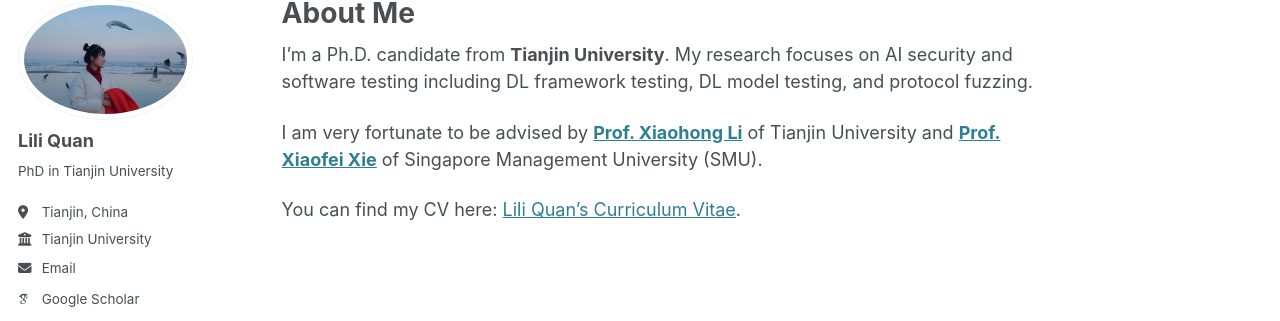
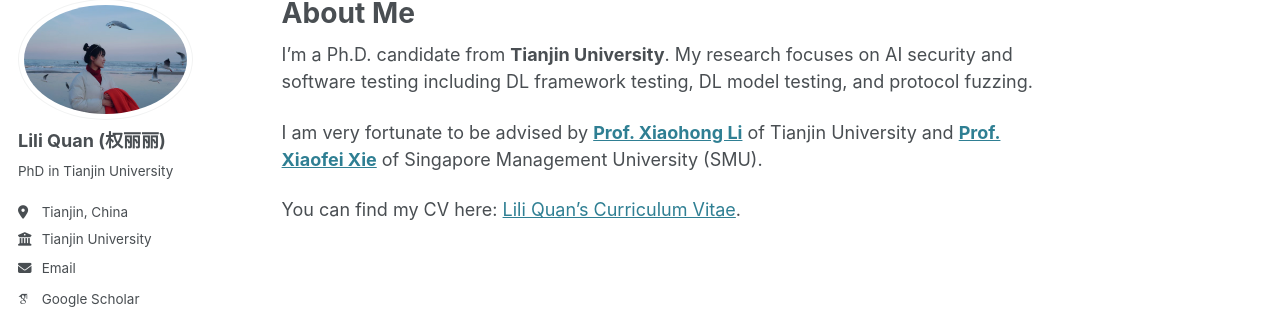
Before and after one commit to liliquan0118/liliquan0118.github.io, a Jekyll site: the page built from _pages/about.md, in a window 1280 px wide. Shown: the part 107-428 px from the top of the page. Built offline with Jekyll 4.4.1, drawn with Linux system fonts in a browser that asks for light colours; some web fonts are replaced.

Commit message:
Update _config.yml

```diff
--- a/_config.yml
+++ b/_config.yml
@@ -23,7 +23,7 @@ repository               : "liliquan0118/liliquan0118.github.io"
 author:
   # Biographic information
   avatar           : "profile.png"
-  name             : "Lili Quan"
+  name             : "Lili Quan (权丽丽)"
   pronouns         : # example: "she/her"
   bio              : "PhD in Tianjin University"
   location         : "Tianjin, China"
```
